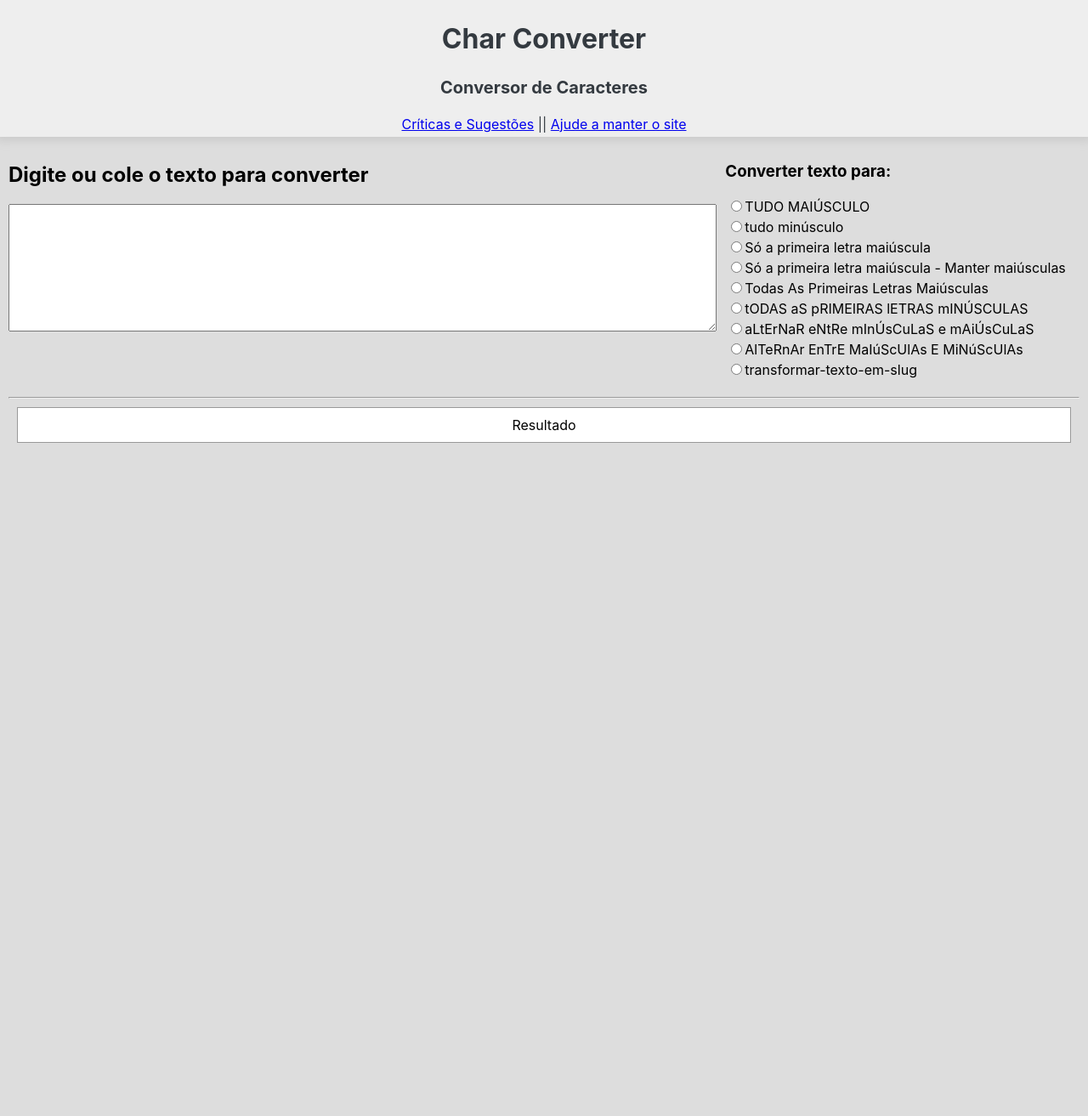
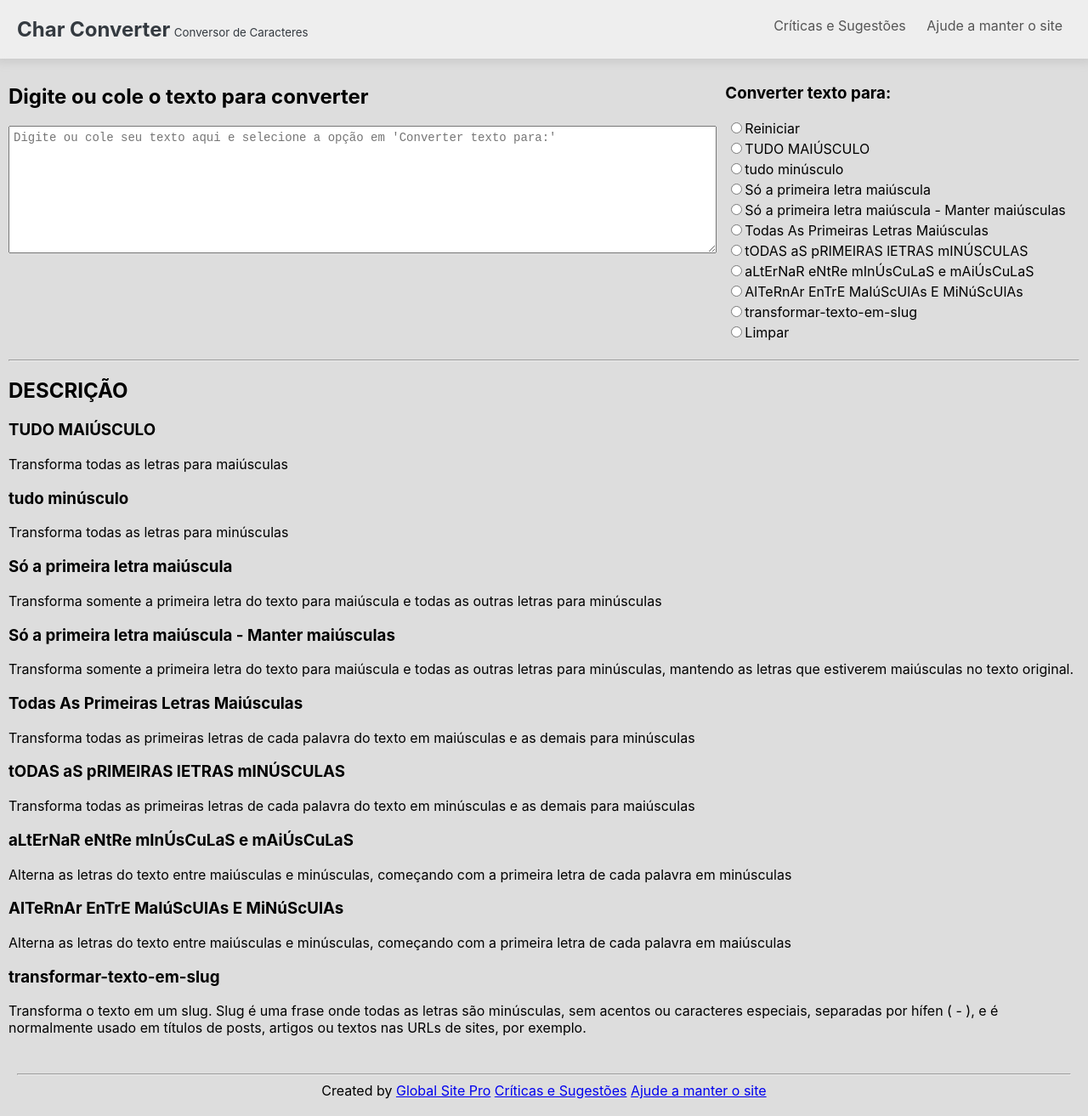
Before and after one commit to cwrsiqueira/charconvert, a plain HTML site: page index.html in a window 1280 px wide. Shown: the whole page at 85% size. Before the commit the page ends 800 px from the top, so only its background shows below. Drawn offline with Linux system fonts and the light colour scheme.

Commit message:
Refatoração do resultado e inclusão de conteúdos para o Google Adsense

```diff
--- a/index.html
+++ b/index.html
@@ -1,5 +1,5 @@
 <!DOCTYPE html>
-<html lang="en">
+<html lang="pt-BR">
 <head>
     <meta charset="UTF-8">
     <meta http-equiv="X-UA-Compatible" content="IE=edge">
@@ -26,13 +26,16 @@
 </head>
 <body>
 
-    <div class='menu'>
-        <h1>Char Converter</h1>
-        <h2><small>Conversor de Caracteres</small></h2>
-        <div class="contact_area">
-            <a href="mailto:contato@globalsitepro.com">Críticas e Sugestões</a>
-            ||
-            <a href="https://mpago.la/1uaqeEN">Ajude a manter o site</a>
+    <div class="menu">
+        <div class="right-menu">
+            <a href="https://www.charconverter.com/">Char Converter</a>
+            <small>Conversor de Caracteres</small>
+        </div>
+        <div class="left-menu">
+            <div class="contact_area">
+                <a href="mailto:contato@globalsitepro.com">Críticas e Sugestões</a>
+                <a href="https://mpago.la/1uaqeEN">Ajude a manter o site</a>
+            </div>
         </div>
     </div>
 
@@ -42,12 +45,12 @@
 
             <div class='body-up-left'>
                 <h2>Digite ou cole o texto para converter</h2>
-                <input type="hidden" name="orig_text" id="orig_text">
-                <textarea id="text"></textarea>
+                <textarea id="text" placeholder="Digite ou cole seu texto aqui e selecione a opção em 'Converter texto para:'"></textarea>
             </div>
 
             <div class='body-up-right'>
                 <h3>Converter texto para:</h3>
+                <label for='restart'><input type='radio' name='select' onClick="converter(this.value)" id='restart' value='restart' />Reiniciar</label>
                 <label for='toUpperCase'><input type='radio' name='select' onClick="converter(this.value)" id='toUpperCase' value='toUpperCase' />TUDO MAIÚSCULO</label>
                 <label for='toLowerCase'><input type='radio' name='select' onClick="converter(this.value)" id='toLowerCase' value='toLowerCase' />tudo minúsculo</label>
                 <label for='capitalize'><input type='radio' name='select' onClick="converter(this.value)" id='capitalize' value='capitalize' />Só a primeira letra maiúscula</label>
@@ -57,18 +60,48 @@
                 <label for='toggleLowerUpperCase'><input type='radio' name='select' onClick="converter(this.value)" id='toggleLowerUpperCase' value='toggleLowerUpperCase' />aLtErNaR eNtRe mInÚsCuLaS e mAiÚsCuLaS</label>
                 <label for='toggleUpperLowerCase'><input type='radio' name='select' onClick="converter(this.value)" id='toggleUpperLowerCase' value='toggleUpperLowerCase' />AlTeRnAr EnTrE MaIúScUlAs E MiNúScUlAs</label>
                 <label for='slug'><input type='radio' name='select' onClick="converter(this.value)" id='slug' value='slug' />transformar-texto-em-slug</label>
+                <label for='clean'><input type='radio' name='select' onClick="converter(this.value)" id='clean' value='clean' />Limpar</label>
             </div>
 
         </div>
 
         <hr/>
 
-        <div class='body-down'>
-            <div id="convertedText" class="centralizar">Resultado</div>
+        <!-- <div class='body-down'>
+            <div id="convertedText" class="centralizar">O resultado aparece aqui</div>
+        </div> -->
+
+        <div class="description">
+            <h2>DESCRIÇÃO</h2>
+            <h3>TUDO MAIÚSCULO</h3>
+            <P>Transforma todas as letras para maiúsculas</P>
+            <h3>tudo minúsculo</h3>
+            <P>Transforma todas as letras para minúsculas</P>
+            <h3>Só a primeira letra maiúscula</h3>
+            <P>Transforma somente a primeira letra do texto para maiúscula e todas as outras letras para minúsculas</P>
+            <h3>Só a primeira letra maiúscula - Manter maiúsculas</h3>
+            <P>Transforma somente a primeira letra do texto para maiúscula e todas as outras letras para minúsculas, mantendo as letras que estiverem maiúsculas no texto original.</P>
+            <h3>Todas As Primeiras Letras Maiúsculas</h3>
+            <P>Transforma todas as primeiras letras de cada palavra do texto em maiúsculas e as demais para minúsculas</P>
+            <h3>tODAS aS pRIMEIRAS lETRAS mINÚSCULAS</h3>
+            <P>Transforma todas as primeiras letras de cada palavra do texto em minúsculas e as demais para maiúsculas</P>
+            <h3>aLtErNaR eNtRe mInÚsCuLaS e mAiÚsCuLaS</h3>
+            <P>Alterna as letras do texto entre maiúsculas e minúsculas, começando com a primeira letra de cada palavra em minúsculas</P>
+            <h3>AlTeRnAr EnTrE MaIúScUlAs E MiNúScUlAs</h3>
+            <P>Alterna as letras do texto entre maiúsculas e minúsculas, começando com a primeira letra de cada palavra em maiúsculas</P>
+            <h3>transformar-texto-em-slug</h3>
+            <P>Transforma o texto em um slug. Slug é uma frase onde todas as letras são minúsculas, sem acentos ou caracteres especiais, separadas por hífen ( - ), e é normalmente usado em títulos de posts, artigos ou textos nas URLs de sites, por exemplo.</P>
         </div>
 
     </div>
 
+    <footer>
+        <hr>
+        Created by <a href="https://globalsitepro.com">Global Site Pro</a>
+        <a href="mailto:contato@globalsitepro.com">Críticas e Sugestões</a>
+        <a href="https://mpago.la/1uaqeEN">Ajude a manter o site</a>
+    </footer>
+
     <script src="script.js"></script>
 </body>
 </html>
--- a/script.js
+++ b/script.js
@@ -17,25 +17,37 @@ function convertStringToSlug (string) {
 }
 
 function converter(selection) {
-    document.querySelector('#convertedText').classList.remove('centralizar')
-    let text = document.querySelector('#text').value
+    // document.querySelector('#convertedText').classList.remove('centralizar')
+    let text = document.querySelector('#text').value;
+    if(!localStorage.getItem('initial_text')) {
+        localStorage.setItem('initial_text', text);
+    }
 
     switch (selection) {
+        case 'restart':
+            text = localStorage.getItem('initial_text')
+            document.querySelector('#text').value = text
+            break;
         case 'toUpperCase':
-            document.querySelector('#convertedText').innerHTML = text.toUpperCase()
+            text = localStorage.getItem('initial_text')
+            document.querySelector('#text').value = text.toUpperCase()
             break;
         case 'toLowerCase':
-            document.querySelector('#convertedText').innerHTML = text.toLowerCase()
+            text = localStorage.getItem('initial_text')
+            document.querySelector('#text').value = text.toLowerCase()
             break;
         case 'capitalize':
-            let textToLowerCase = document.querySelector('#convertedText').innerHTML = text.toLowerCase()
-            document.querySelector('#convertedText').innerHTML = textToLowerCase.charAt(0).toUpperCase() + textToLowerCase.slice(1)
+            text = localStorage.getItem('initial_text')
+            let textToLowerCase = document.querySelector('#text').value = text.toLowerCase()
+            document.querySelector('#text').value = textToLowerCase.charAt(0).toUpperCase() + textToLowerCase.slice(1)
             break;
         case 'altCapitalize':
-            document.querySelector('#convertedText').innerHTML = text.charAt(0).toUpperCase() + text.slice(1)
+            text = localStorage.getItem('initial_text')
+            document.querySelector('#text').value = text.charAt(0).toUpperCase() + text.slice(1)
             break;
         case 'titleCase':
-            document.querySelector('#convertedText').innerHTML =
+            text = localStorage.getItem('initial_text')
+            document.querySelector('#text').value =
                 text.toLowerCase()
                 .split(' ')
                 .map((word) => {
@@ -43,7 +55,8 @@ function converter(selection) {
                 }).join(' ')
             break;
         case 'inverseTitleCase':
-            document.querySelector('#convertedText').innerHTML =
+            text = localStorage.getItem('initial_text')
+            document.querySelector('#text').value =
                 text.toUpperCase()
                 .split(' ')
                 .map((word) => {
@@ -51,7 +64,8 @@ function converter(selection) {
                 }).join(' ')
             break;
         case 'toggleLowerUpperCase':
-            document.querySelector('#convertedText').innerHTML =
+            text = localStorage.getItem('initial_text')
+            document.querySelector('#text').value =
                 text.split(' ')
                 .map((word) => {
                     return word.split('')
@@ -65,7 +79,8 @@ function converter(selection) {
                 }).join(' ')
             break;
         case 'toggleUpperLowerCase':
-            document.querySelector('#convertedText').innerHTML =
+            text = localStorage.getItem('initial_text')
+            document.querySelector('#text').value =
                 text.split(' ')
                 .map((word) => {
                     return word.split('')
@@ -79,10 +94,15 @@ function converter(selection) {
                 }).join(' ')
             break;
         case 'slug':
-            document.querySelector('#convertedText').innerHTML = convertStringToSlug(text)
+            text = localStorage.getItem('initial_text')
+            document.querySelector('#text').value = convertStringToSlug(text)
+            break;
+        case 'clean':
+            localStorage.clear();
+            document.querySelector('#text').value = ''
             break;
         default:
-            document.querySelector('#convertedText').innerHTML = 'Opção inválida!'
+            document.querySelector('#text').value = 'Opção inválida!'
             break;
     }
 }
--- a/style.css
+++ b/style.css
@@ -12,12 +12,28 @@
   }
 
   .menu {
+    display: flex;
+    justify-content: space-between;
     margin: 0;
-    padding: 5px;
+    padding: 20px;
     background-color: #eee;
     color: #343a40;
     box-shadow: 0px 0px 10px 5px #ccc;
     text-align: center;
+  }
+  .right-menu a {
+    font-size: 24px;
+    text-decoration: none;
+    color: #343a40;
+    font-weight: bold;
+  }
+  .contact_area a {
+    margin: 0 10px;
+    text-decoration: none;
+    color: #555;
+  }
+  .contact_area a:hover {
+    color: #999;
   }
 
   .container {
@@ -89,6 +105,11 @@
     font-weight: bold;
   }
 
+  footer {
+    padding: 20px;
+    text-align: center;
+  }
+
   @media only screen and (max-width: 1024px) {
     .body-up {
       display: flex;
@@ -98,4 +119,37 @@
     .body-up-left {
       flex: 1;
     }
+
+    .menu {
+      flex-direction: column;
+    }
+
+    .menu .right-menu {
+      display: flex;
+      flex-direction: column;
+    }
+
+    .menu .left-menu .contact_area {
+      margin-top: 20px;
+      display: flex;
+      flex-direction: column;
+    }
+
+    .menu .left-menu .contact_area a {
+      padding: 5px 0;
+      border: 1px solid #555;
+      border-radius: 10px;
+      margin: 10px 0;
+      background-color: #343a40;
+      color: #fff;
+    }
+
+    footer {
+      display: flex;
+      flex-direction: column;
+    }
+
+    footer a {
+      padding: 10px;
+    }
   }
```
